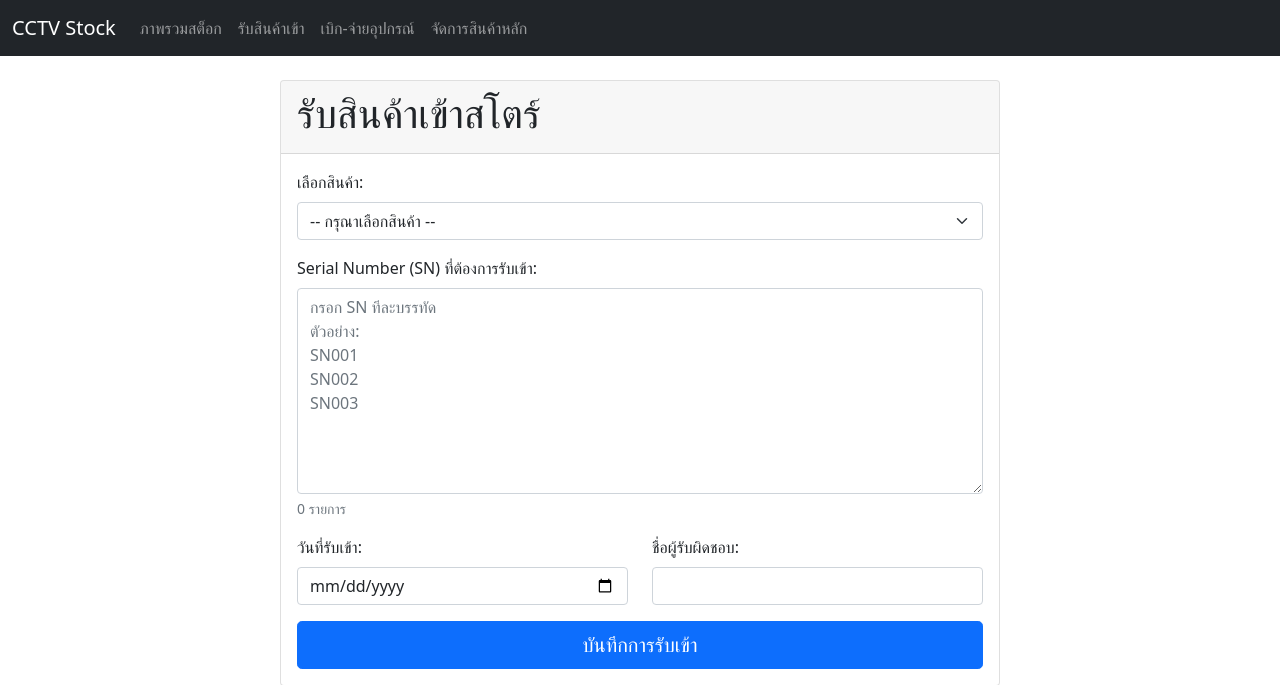
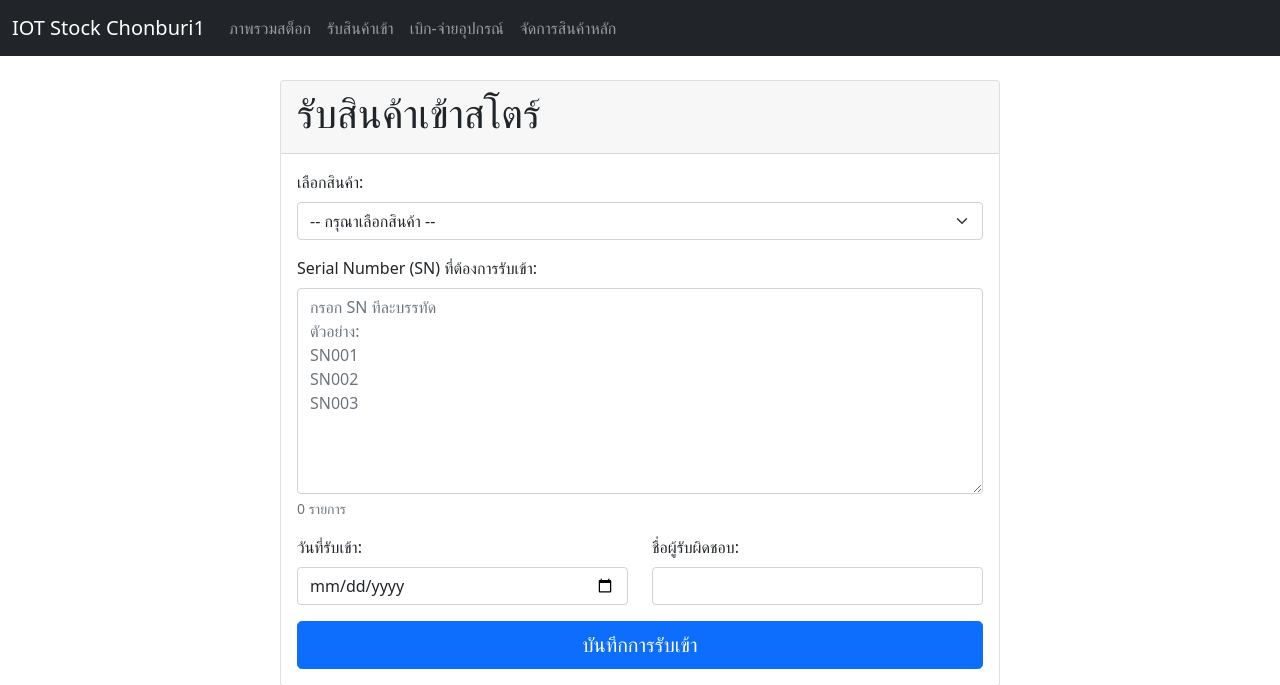
Before and after one commit to John011141/iot-cctv-stock-app, a Flask app: page /stock_in in a window 1280 px wide. Shown: the top 685 px of the page. Run offline with Flask 3, Linux system fonts and the light colour scheme; data that the repository does not hold is empty.

Commit message:
Update layout.html

```diff
--- a/templates/layout.html
+++ b/templates/layout.html
@@ -13,7 +13,7 @@
 <body>
     <nav class="navbar navbar-expand-lg navbar-dark bg-dark">
         <div class="container-fluid">
-            <a class="navbar-brand" href="{{ url_for('stock_overview') }}">CCTV Stock</a>
+            <a class="navbar-brand" href="{{ url_for('stock_overview') }}">IOT Stock Chonburi1</a>
             <button class="navbar-toggler" type="button" data-bs-toggle="collapse" data-bs-target="#navbarNav" aria-controls="navbarNav" aria-expanded="false" aria-label="Toggle navigation">
                 <span class="navbar-toggler-icon"></span>
             </button>
```
